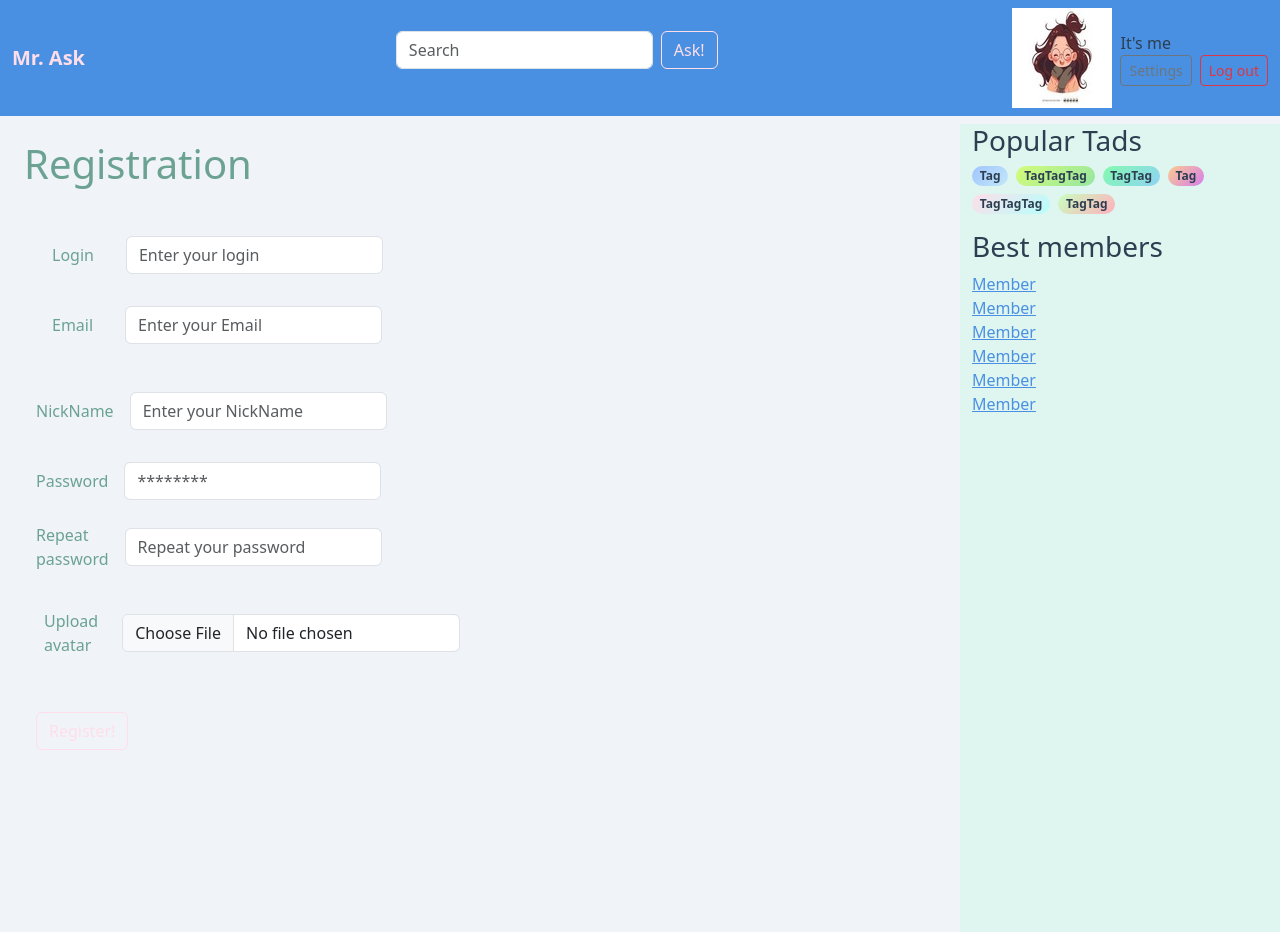
After one commit to A-code-1/web13-dz_2, a Django app: page /signup/ in a window 1280 px wide. The commit adds this page. Run offline with Django 5.2, Linux system fonts and the light colour scheme; some libraries are stand-ins or nearby versions.

Commit message:
Доделала остальные страницы

```diff
--- a/app/templates/hot.html
+++ b/app/templates/hot.html
@@ -4,7 +4,7 @@
 {% block content %}
     <div class="d-flex align-items-center gap-2 mb-4">
         <h1 class="section-title">Hot Questions</h1>
-        <a href="{% url "index" %}">New Questions</a>
+        <a href="{% url 'index' %}">New Questions</a>
     </div>
     {% for question in questions%}
         {% include 'layouts/question.html' %}
--- a/app/templates/index.html
+++ b/app/templates/index.html
@@ -4,7 +4,7 @@
 {% block content %}
     <div class="d-flex align-items-center gap-2 mb-4">
         <h1 class="section-title">New Questions</h1>
-        <a href="{% url "hot" %}">Hot Questions</a>
+        <a href="{% url 'hot' %}">Hot Questions</a>
     </div>
     {% for question in questions%}
         {% include 'layouts/question.html' %}
--- a/app/templates/layouts/base.html
+++ b/app/templates/layouts/base.html
@@ -15,11 +15,11 @@
         <script src="{% static 'js/bootstrap.bundle.js' %}"></script>
     <nav class="navbar navbar-expand-lg">
         <div class="container-fluid">
-            <a class="navbar-brand logo-title " href="#">Mr. Ask</a>
+            <a class="navbar-brand logo-title " href="{% url 'index' %}">Mr. Ask</a>
 
             <form class="d-flex" role="search">
                 <input class="form-control me-2" type="search" placeholder="Search" aria-label="Search">
-                <button class="btn btn-outline-success" type="submit">Ask!</button>
+                <a href="{% url 'new_question' %}" class="btn btn-outline-success">Ask!</a>
             </form>
             <div class="d-flex gap-2 align-items-center">
                 <div>
@@ -30,8 +30,8 @@
                         <div class="content__name">It's me</div>
                         <div class="content__links">
                             <div class="d-flex gap-2">
-                                <a href="#" class="btn btn-outline-secondary btn-sm">Settings</a>
-                                <a href="#" class="btn btn-outline-danger btn-sm">Log out</a>
+                                <a href="{% url 'settings' %}" class="btn btn-outline-secondary btn-sm">Settings</a>
+                                <a href="{% url 'login' %}" class="btn btn-outline-danger btn-sm">Log out</a>
                             </div>
                         </div>
                     </div>
--- /dev/null
+++ b/app/templates/signup.html
@@ -0,0 +1,107 @@
+{% extends "layouts/base.html"%}
+
+{% load static %}
+
+
+{% block content %}
+<main class="container mt-2">
+    <div class="row">
+      <section class="col vh-100">
+        <div class="d-flex align-items-center gap-2 mb-4 mt-2 section-title">
+            <h1>Registration</h1>
+        </div>
+
+        <articles class="d-flex gap-3 flex-column">
+        <div class="container">
+            <div class="signup-container">
+                <form id="registrationForm">
+                    <div class="row g-3 align-items-center">
+                        <div class="col-auto">
+                            <label for="inputLogin6" class="col-form-label section-title m-3">Login</label>
+                        </div>
+                        <div class="col-auto">
+                            <input type="text" id="inputLogin6" class="form-control" placeholder="Enter your login"
+                             maxlength="25" aria-describedby="LoginHelpInline">
+                        </div>
+                    </div>
+
+                    <div class="row g-3 align-items-center">
+                        <div class="col-auto">
+                            <label for="inputEmail6" class="col-form-label section-title m-3">Email</label>
+                        </div>
+                        <div class="col-auto">
+                            <input type="email" id="inputEmail6" class="form-control" placeholder="Enter your Email"
+                             maxlength="50" aria-describedby="EmailHelpInline">
+                        </div>
+                    </div>
+                    <p id="email-error-message" class="error" style="color: red; font-weight: bold;"></p>
+                    <div class="row g-3 align-items-center">
+                        <div class="col-auto">
+                            <label for="inputNickName6" class="col-form-label section-title mb-3 mt-3">NickName</label>
+                        </div>
+                        <div class="col-auto">
+                            <input type="text" id="inputNickName6" class="form-control" placeholder="Enter your NickName"
+                            maxlength="25" aria-describedby="NickNameHelpInline">
+                        </div>
+                    </div>
+
+                    <div class="row g-3 align-items-center">
+                        <div class="col-auto">
+                            <label for="inputPassword6" class="col-form-label section-title mt-3 mb-3">Password</label>
+                        </div>
+                        <div class="col-auto">
+                            <input type="password" id="inputPassword6" class="form-control" placeholder="********"
+                             maxlength="25" aria-describedby="PasswordHelpInline">
+                        </div>
+                    </div>
+
+                    <div class="row g-3 align-items-center">
+                        <div class="col-auto">
+                            <label for="inputRepeatPassword6" class="col-form-label section-title"><p>Repeat <br>password</p></label>
+                        </div>
+                        <div class="col-auto">
+                            <input type="password" id="inputRepeatPassword6" class="form-control mb-3" placeholder="Repeat your password"
+                            maxlength="25" aria-describedby="RepeatPasswordHelpInline">
+                        </div>
+                    </div>
+
+                    <div class="row g-3 align-items-center">
+                        <div class="col-auto">
+                            <label for="formFile" class="col-form-label section-title m-2"><p>Upload<br>avatar</p></label>
+                        </div>
+                        <div class="col-auto">
+                            <div class="mb-3">
+                                <input class="form-control" type="file" id="formFile">
+                            </div>
+                        </div>
+                    </div>
+
+                    <button type="submit" class="btn btn-outline-success btn-block mt-4 mb-4">Register!</button>
+                </form>
+
+                <script>
+                    document.getElementById('registrationForm').addEventListener('submit', function(event) {
+                        event.preventDefault();
+
+                        const email = document.getElementById('inputEmail6').value;
+                        const emailErrorMessage = document.getElementById('email-error-message');
+
+                        const emailRegex = /^[a-zA-Z0-9._-]+@[a-zA-Z0-9.-]+\.[a-zA-Z]{2,6}$/;
+
+                        if (!emailRegex.test(email)) {
+                            emailErrorMessage.textContent = 'Enter the correct email';
+                        } else {
+                            emailErrorMessage.textContent = '';
+                            alert('Its OK');
+                        }
+                    });
+                </script>
+            </div>
+        </div>
+    </articles>
+
+    </section>
+</div>
+</main>
+
+{% endblock %}
--- a/app/views.py
+++ b/app/views.py
@@ -65,3 +65,15 @@
     except IndexError:
        raise Http404("Question not found")
     return render(request, 'single_question.html', {'question': question, 'answers': page.object_list, 'page': page})
+
+def new_question(request):
+        return render(request, 'new_question.html')
+
+def login(request):
+        return render(request, 'login.html')
+
+def signup(request):
+        return render(request, 'signup.html')
+
+def settings(request):
+        return render(request, 'settings.html')
--- a/askme_aandreeva/urls.py
+++ b/askme_aandreeva/urls.py
@@ -25,5 +25,8 @@
     path('', views.index, name="index"),
     path('hot', views.hot, name="hot"),
     path('question/<int:question_id>/', views.question, name='question'),
-
+    path('new_question/', views.new_question, name='new_question'),
+    path('login/', views.login, name='login'),
+    path('signup/', views.signup, name='signup'),
+    path('settings/', views.settings, name='settings'),
 ]
```
Also changed, not shown: app/templates/login.html (added, +67 -0 lines), app/templates/new_question.html (added, +50 -0 lines), app/templates/settings.html (added, +97 -0 lines), app/templates/single_question.html (+12 -0 lines).
